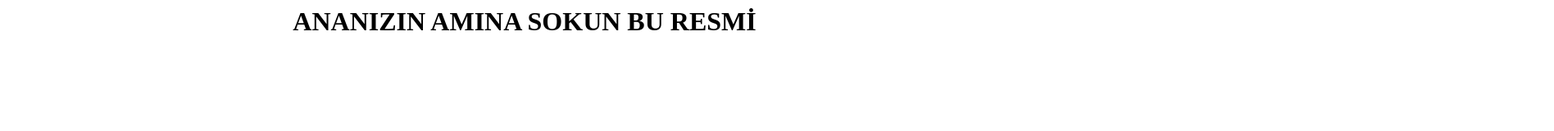
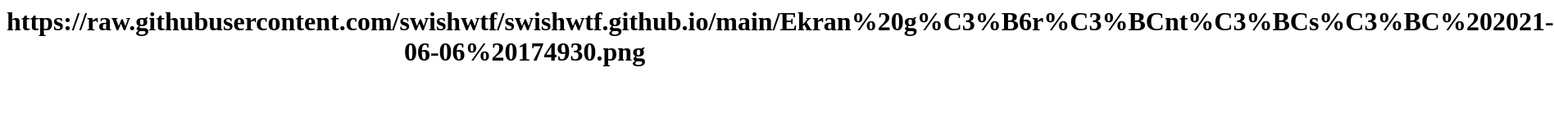
Before and after one commit to swishwtf/swishwtf.github.io, a plain HTML site: page index.html in a window 1280 px wide. Shown: the whole page at 82% size, 1896 px wide, since content can reach past the window. Drawn offline with Linux system fonts and the light colour scheme.

Commit message:
Update index.html

```diff
--- a/index.html
+++ b/index.html
@@ -1,7 +1,6 @@
 <html>
 <center>
 <h1>
-ANANIZIN AMINA SOKUN BU RESMİ
-</h1>
+https://raw.githubusercontent.com/swishwtf/swishwtf.github.io/main/Ekran%20g%C3%B6r%C3%BCnt%C3%BCs%C3%BC%202021-06-06%20174930.png</h1>
 </center>
 </html>
```
